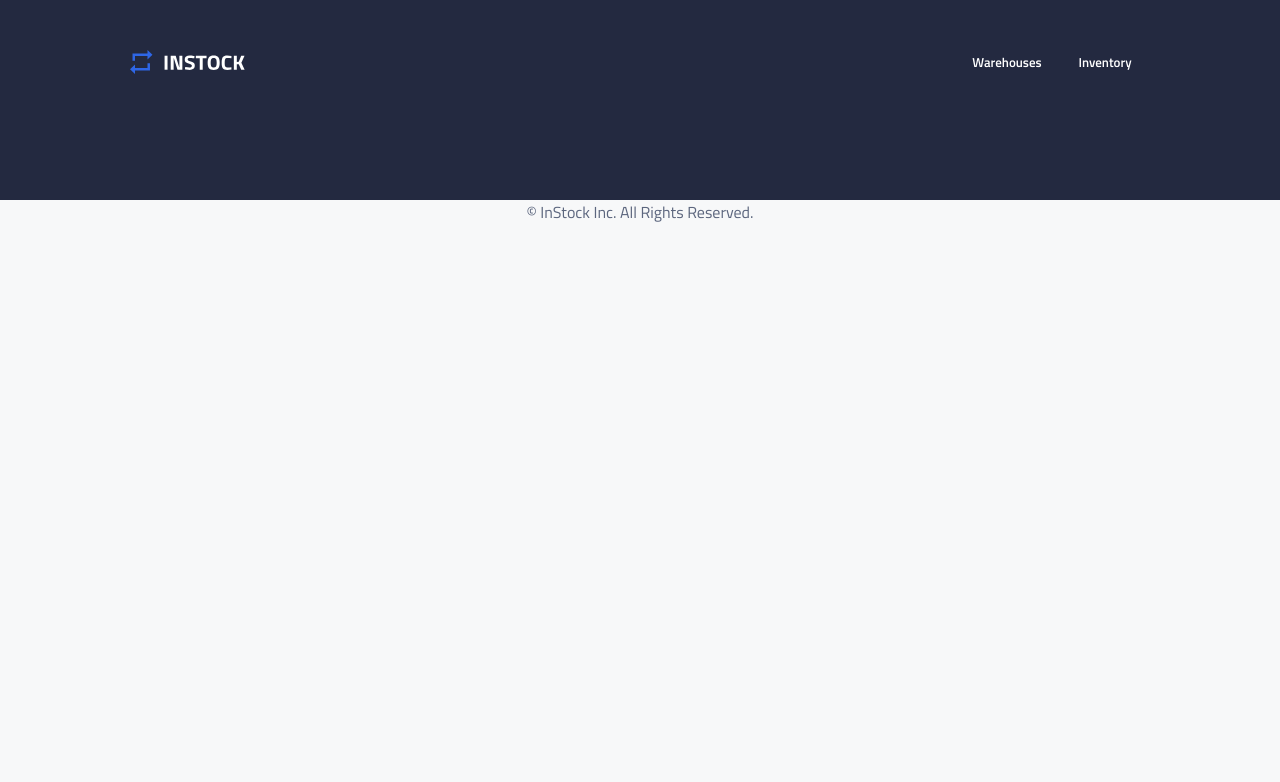
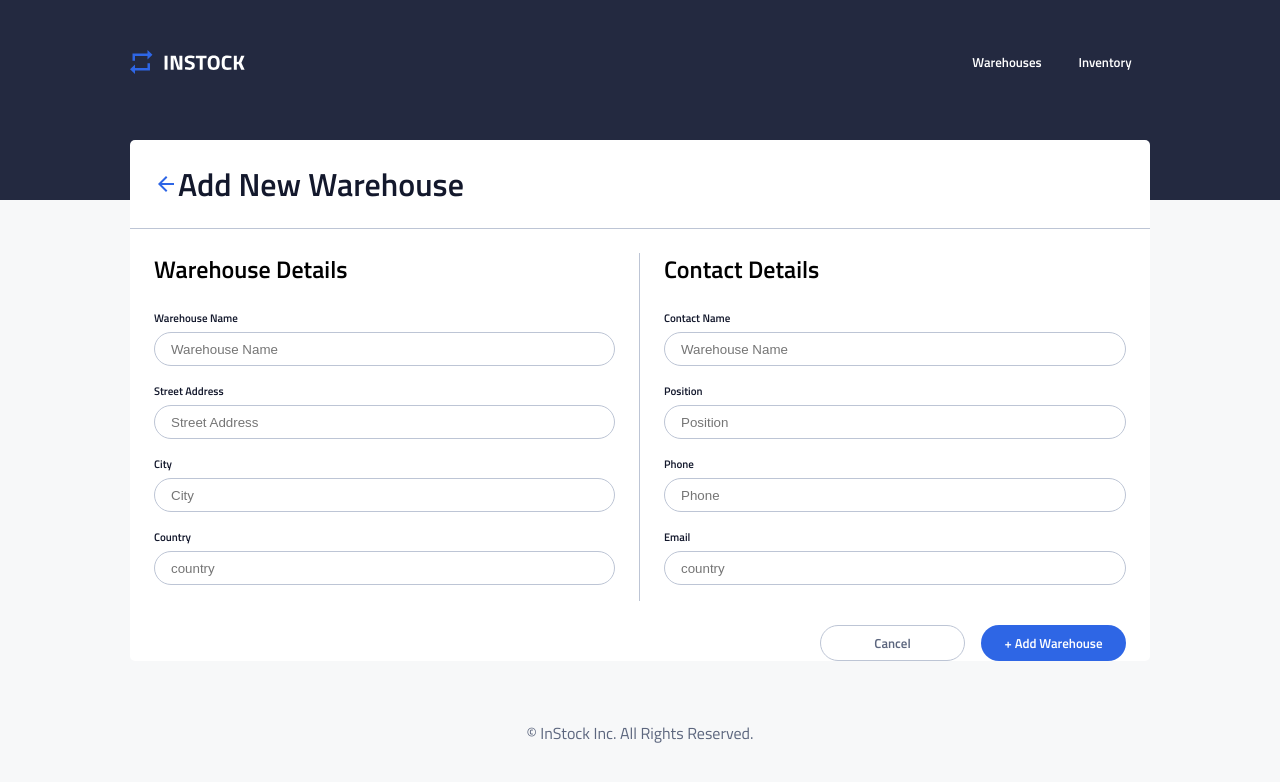
Before and after one commit to CarlosReinoso/inStock, a React (Create React App) app in the folder client/: page /warehouse/edit in a window 1280 px wide. Shown: the top 782 px of the page. Built offline with nearby package versions, Linux system fonts and the light colour scheme.

Commit message:
added functionality for the warehouse form linked things and linked it with the API

```diff
--- a/client/src/App.js
+++ b/client/src/App.js
@@ -1,6 +1,6 @@
 import WarehouseList from "./components/warehouseList/WarehouseList";
 import "./App.scss";
-import Header from "./components/Header/Header";
+import Header from "./components/Header/header";
 
 import WarehouseDetails from "./components/warehouseDetails/WarehouseDetails";
 
@@ -31,12 +31,8 @@ class App extends Component {
           path="/warehouses/:warehouseName"
           component={WarehouseInventory}
         />
-        <Route
-          exact
-          path="/warehouses/:warehouseName/edit"
-          component={WarehouseForm}
-        />
-        <Route path="/warehouses/edit/form" component={WarehouseForm} />
+        <Route exact path="/warehouse/edit" component={WarehouseForm} />
+
         <Route exact path="/warehouses" component={WarehouseList} />
         <Route exact path="/warehouses/add" component={WarehouseForm} />
 
--- a/client/src/components/EditButton/EditButton.js
+++ b/client/src/components/EditButton/EditButton.js
@@ -1,9 +1,9 @@
 import "./edit-button.scss";
 import React from "react";
 
-const EditButton = () => {
+const EditButton = ({ clickHandler }) => {
   return (
-    <div className="edit-button__edit-container">
+    <div onClick={clickHandler} className="edit-button__edit-container">
       <svg
         className="edit-button__edit-logo"
         width="24"
--- a/client/src/components/InventoryItem/inventory-item.js
+++ b/client/src/components/InventoryItem/inventory-item.js
@@ -7,9 +7,9 @@ import binIcon from "../../assets/Icons/delete_outline-24px.svg";
 import editIcon from "../../assets/Icons/edit-24px.svg";
 import chevronRight from "../../assets/Icons/chevron_right-24px.svg";
 
-const InventoryItem = ({ deleteHandler, item }) => {
+const InventoryItem = ({ deleting, item }) => {
   const deleteItem = (e) => {
-    deleteHandler(item);
+    deleting(item);
   };
   const onHover = (e) => {
     e.target.style.cursor = "pointer";
--- a/client/src/components/InventoryList/InventoryList.js
+++ b/client/src/components/InventoryList/InventoryList.js
@@ -67,7 +67,7 @@ class InventoryList extends Component {
           <ColumnsLabels />
           {this.state.filteredList.map((item) => (
             <InventoryItem
-              deleteHandler={this.deleteHandler}
+              deleting={this.deleteHandler}
               key={item.id}
               item={item}
             />
--- a/client/src/components/WarehouseForm/WarehouseForm.js
+++ b/client/src/components/WarehouseForm/WarehouseForm.js
@@ -3,8 +3,10 @@ import React, { Component } from "react";
 import arrowBack from "../../assets/Icons/arrow_back-24px.svg";
 import { Link } from "react-router-dom";
 import queryString from "query-string";
+import axios from "axios";
 class WarehouseForm extends Component {
   state = {
+    warehouse: {
       id: "",
       name: "",
       address: "",
@@ -16,19 +18,35 @@ class WarehouseForm extends Component {
         phone: "",
         email: "",
       },
+    },
+  };
+
+  saveHandler = (e) => {
+    e.preventDefault();
+    axios
+      .put(`http://localhost:8080/warehouses/${this.state.warehouse.id}`, {
+        ...this.state.warehouse,
+      })
+      .then((_data) => this.props.history.push("/warehouses"));
   };
 
   changeHandler = (e) => {
     const [target, position] = e.target.name.split(".");
     if (target === "physical") {
-      this.setState({ ...this.state, [position]: e.target.value }, () =>
-        console.log(this.state)
+      this.setState(
+        { warehouse: { ...this.state.warehouse, [position]: e.target.value } },
+        () => console.log(this.state)
       );
     } else if (target === "contact") {
       this.setState(
         {
-          ...this.state,
-          contact: { ...this.state.contact, [position]: e.target.value },
+          warehouse: {
+            ...this.state.warehouse,
+            contact: {
+              ...this.state.warehouse.contact,
+              [position]: e.target.value,
+            },
+          },
         },
         () => console.log(this.state)
       );
@@ -37,9 +55,11 @@ class WarehouseForm extends Component {
 
   componentDidMount() {
     const queryParams = queryString.parse(this.props.location.search);
-    console.log("query param parsed", queryParams);
+    console.log("query param parsed", queryParams.name);
     if (queryParams.name) {
-      console.log("Name is in the query");
+      axios
+        .get("http://localhost:8080/warehouses/" + queryParams.name)
+        .then((data) => this.setState({ warehouse: data.data.data }));
     }
   }
   submitHandler = (e) => {
@@ -55,7 +75,7 @@ class WarehouseForm extends Component {
         <section className="warehouse-form__header">
           <Link
             className="warehouse-form__link"
-            to={`/warehouse${queryParams.name ? "/" + queryParams.name : ""}`}
+            to={`/warehouses${queryParams.name ? "/" + queryParams.name : ""}`}
           >
             <img
               className="warehouse-form__back-logo"
@@ -69,7 +89,7 @@ class WarehouseForm extends Component {
           </Link>
         </section>
 
-        <form onSubmit={this.submitHandler} className="warehouse-form__details">
+        <form onSubmit={this.saveHandler} className="warehouse-form__details">
           <div className="warehouse-form__flex-container ">
             <section className="warehouse-form__details-physical">
               <h2 className="warehouse-form__details-title">
@@ -82,12 +102,13 @@ class WarehouseForm extends Component {
                   name="physical.name"
                   className="warehouse-form__input"
                   placeholder="Warehouse Name"
-                  value={this.state.name}
+                  value={this.state.warehouse.name}
                 />
               </div>
               <div className="warehouse-form__input-container">
                 <h4 className="warehouse-form__input-title">Street Address</h4>
                 <input
+                  value={this.state.warehouse.address}
                   onChange={this.changeHandler}
                   name="physical.address"
                   className="warehouse-form__input"
@@ -98,6 +119,7 @@ class WarehouseForm extends Component {
               <div className="warehouse-form__input-container">
                 <h4 className="warehouse-form__input-title">City</h4>
                 <input
+                  value={this.state.warehouse.city}
                   onChange={this.changeHandler}
                   name="physical.city"
                   className="warehouse-form__input"
@@ -107,6 +129,7 @@ class WarehouseForm extends Component {
               <div className="warehouse-form__input-container --border">
                 <h4 className="warehouse-form__input-title">Country</h4>
                 <input
+                  value={this.state.warehouse.country}
                   onChange={this.changeHandler}
                   name="physical.country"
                   className="warehouse-form__input"
@@ -123,7 +146,7 @@ class WarehouseForm extends Component {
                   name="contact.name"
                   className="warehouse-form__input"
                   placeholder="Warehouse Name"
-                  value={this.state.contact.name}
+                  value={this.state.warehouse.contact.name}
                 />
               </div>
               <div className="warehouse-form__input-container">
@@ -133,7 +156,7 @@ class WarehouseForm extends Component {
                   name="contact.position"
                   className="warehouse-form__input"
                   placeholder="Position"
-                  value={this.state.contact.position}
+                  value={this.state.warehouse.contact.position}
                 />
               </div>
 
@@ -144,7 +167,7 @@ class WarehouseForm extends Component {
                   name="contact.phone"
                   className="warehouse-form__input"
                   placeholder="Phone"
-                  value={this.state.contact.phone}
+                  value={this.state.warehouse.contact.phone}
                 />
               </div>
               <div className="warehouse-form__input-container --border">
@@ -154,7 +177,7 @@ class WarehouseForm extends Component {
                   name="contact.email"
                   className="warehouse-form__input"
                   placeholder="country"
-                  value={this.state.contact.email}
+                  value={this.state.warehouse.contact.email}
                 />
               </div>
             </section>
--- a/client/src/components/WarehouseInventory/WarehouseInventory.js
+++ b/client/src/components/WarehouseInventory/WarehouseInventory.js
@@ -7,6 +7,7 @@ import InventoryItem from "../InventoryItem/inventory-item";
 import inventory from "../../inventories.json";
 import ColumnsLabels from "../ColumnsLabels/ColumnsLabels";
 import EditButton from "../EditButton/EditButton";
+import { Link } from "react-router-dom";
 const warehouseInfo = {
   id: "2922c286-16cd-4d43-ab98-c79f698aeab0",
   name: "Manhattan",
@@ -21,6 +22,12 @@ const warehouseInfo = {
   },
 };
 class WarehouseInventory extends Component {
+  onClick = (e) => {
+    this.props.history.push(
+      `/warehouse/edit?name=${this.props.match.params.warehouseName}`
+    );
+  };
+
   render() {
     const { warehouseName } = this.props.match.params;
     console.log(this.props);
@@ -30,6 +37,7 @@ class WarehouseInventory extends Component {
     return (
       <div className="warehouse-inventory">
         <section className="warehouse-inventory__header">
+          <Link className="warehouse-inventory__link" to="/warehouses">
             <img
               className="warehouse-inventory__back-logo"
               src={arrowBack}
@@ -37,7 +45,9 @@ class WarehouseInventory extends Component {
             />
 
             <h1 className="warehouse-inventory__title">{warehouseName}</h1>
-          <EditButton />
+          </Link>
+
+          <EditButton clickHandler={this.onClick} />
         </section>
 
         <address className="warehouse-inventory__address">
--- a/client/src/components/WarehouseInventory/warehouse-inventory.scss
+++ b/client/src/components/WarehouseInventory/warehouse-inventory.scss
@@ -15,6 +15,10 @@
   }
   @include desktop {
     margin: 0 remy(130);
+  }
+  &__link {
+    display: flex;
+    color: $Black;
   }
 
   &__header {
```
Also changed, not shown: client/src/components/warehouseListItem/WarehouseListItem.js (+30 -21 lines), 1 other file (tests, documents, lock files or other folders). Lines whose indentation alone changed are shown as unchanged.
